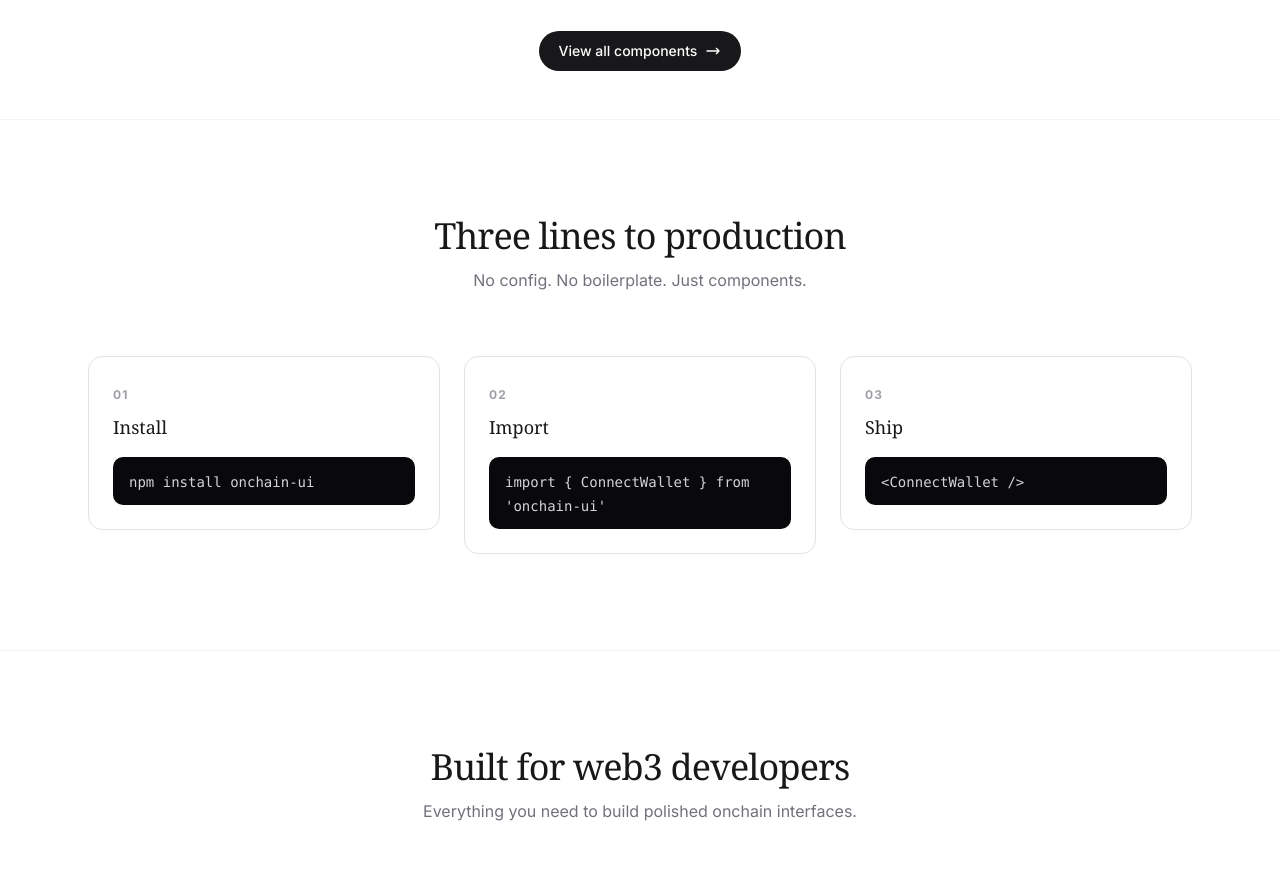
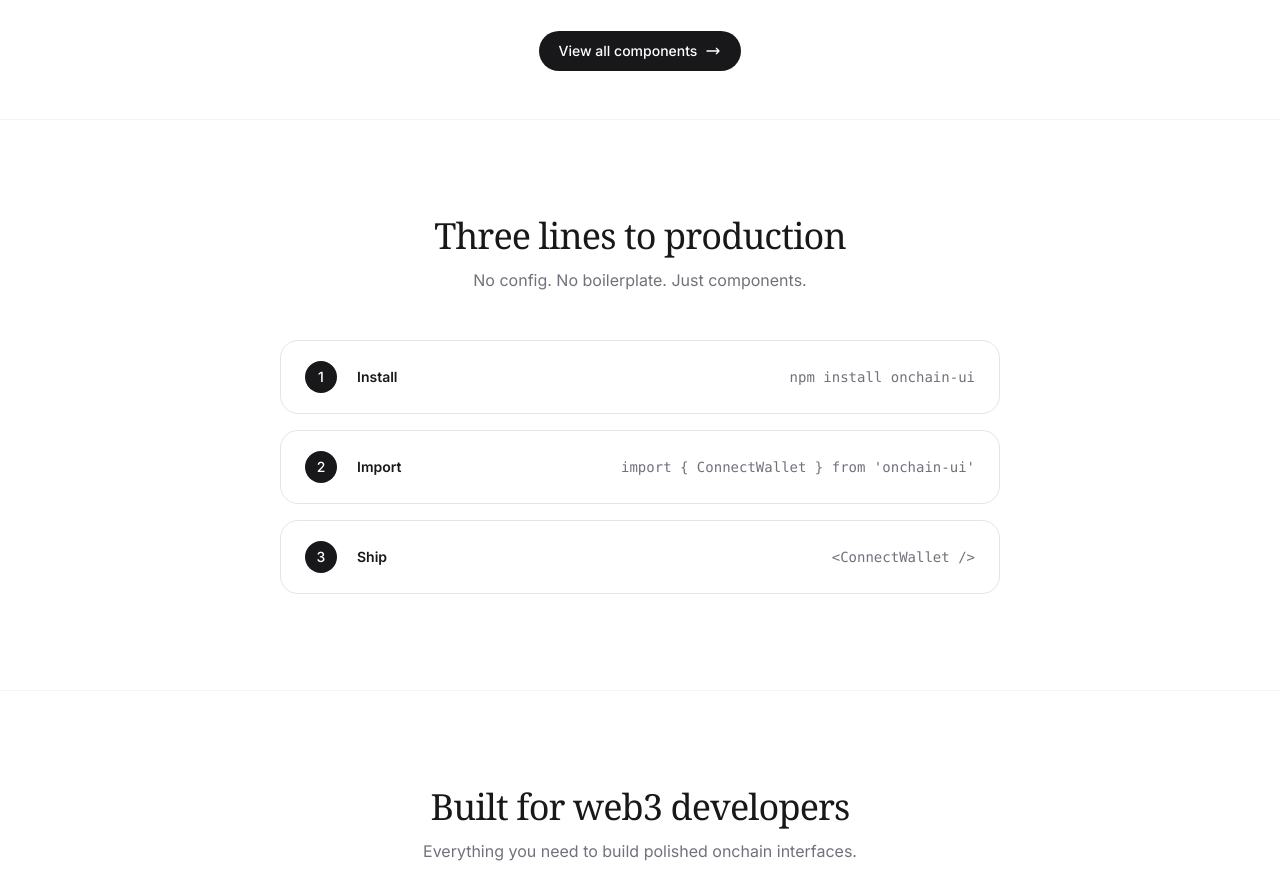
Before and after one commit to Quantapar/OnChainUI, a React (Vite) app in the folder frontend/: page / in a window 1280 px wide. Shown: the part 1747-2634 px from the top of the page. Built offline with nearby package versions, Linux system fonts and the light colour scheme.

Commit message:
refactor HowItWorks component layout and step numbering

```diff
--- a/frontend/src/components/landing/HowItWorks.tsx
+++ b/frontend/src/components/landing/HowItWorks.tsx
@@ -2,17 +2,17 @@ import { ScrollReveal } from "../ScrollReveal";
 
 const STEPS = [
   {
-    step: "01",
+    step: "1",
     title: "Install",
     code: "npm install onchain-ui",
   },
   {
-    step: "02",
+    step: "2",
     title: "Import",
     code: "import { ConnectWallet } from 'onchain-ui'",
   },
   {
-    step: "03",
+    step: "3",
     title: "Ship",
     code: "<ConnectWallet />",
   },
@@ -21,7 +21,7 @@ const STEPS = [
 export function HowItWorks() {
   return (
     <section className="border-t border-zinc-100">
-      <div className="mx-auto max-w-6xl px-6 py-24">
+      <div className="mx-auto max-w-3xl px-6 py-24">
         <ScrollReveal className="text-center">
           <h2 className="text-3xl font-normal tracking-tight text-zinc-900 md:text-4xl">
             Three lines to production
@@ -31,19 +31,19 @@ export function HowItWorks() {
           </p>
         </ScrollReveal>
 
-        <div className="mt-16 grid gap-6 md:grid-cols-3">
+        <div className="mt-12 flex flex-col gap-4">
           {STEPS.map((item, i) => (
-            <ScrollReveal key={item.step} delay={i * 0.15} distance={30}>
-              <div className="group relative rounded-xl border border-zinc-200 bg-white p-6 transition-[transform,box-shadow] duration-200 ease-[cubic-bezier(0.23,1,0.32,1)] hover:-translate-y-1 hover:shadow-md">
-                <span className="text-xs font-bold tracking-widest text-zinc-400">
+            <ScrollReveal key={item.step} delay={i * 0.12} distance={20}>
+              <div className="flex items-center gap-5 rounded-2xl border border-zinc-200 bg-white px-6 py-5">
+                <span className="flex h-8 w-8 shrink-0 items-center justify-center rounded-full bg-zinc-900 text-sm font-medium text-white">
                   {item.step}
                 </span>
-                <h3 className="mt-2 text-lg font-semibold text-zinc-900">
+                <span className="shrink-0 text-sm font-semibold text-zinc-900">
                   {item.title}
-                </h3>
-                <div className="mt-4 overflow-hidden rounded-lg bg-zinc-950 px-4 py-3">
-                  <code className="text-sm text-zinc-300">{item.code}</code>
-                </div>
+                </span>
+                <code className="ml-auto whitespace-nowrap font-mono text-sm text-zinc-500">
+                  {item.code}
+                </code>
               </div>
             </ScrollReveal>
           ))}
```
